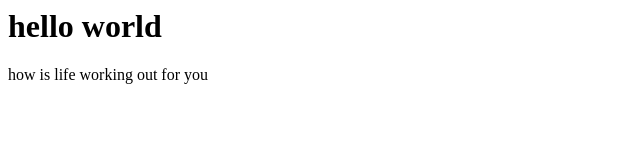
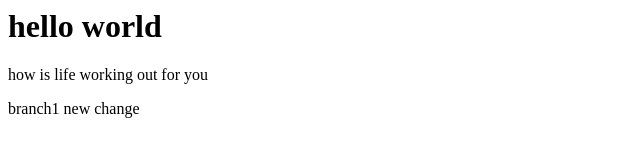
Before and after one commit to appu04-gx/gitworkshop, a plain HTML site: page index.html in a window 1280 px wide. Shown: the whole page, without its empty margins (0-640 px from the left). Drawn offline with Linux system fonts and the light colour scheme.

Commit message:
branch1change

```diff
--- a/index.html
+++ b/index.html
@@ -1,3 +1,4 @@
     <h1>hello world</h1>
 
     <p>how is life working out for you</p>
+    <p>branch1 new change </p>
```
